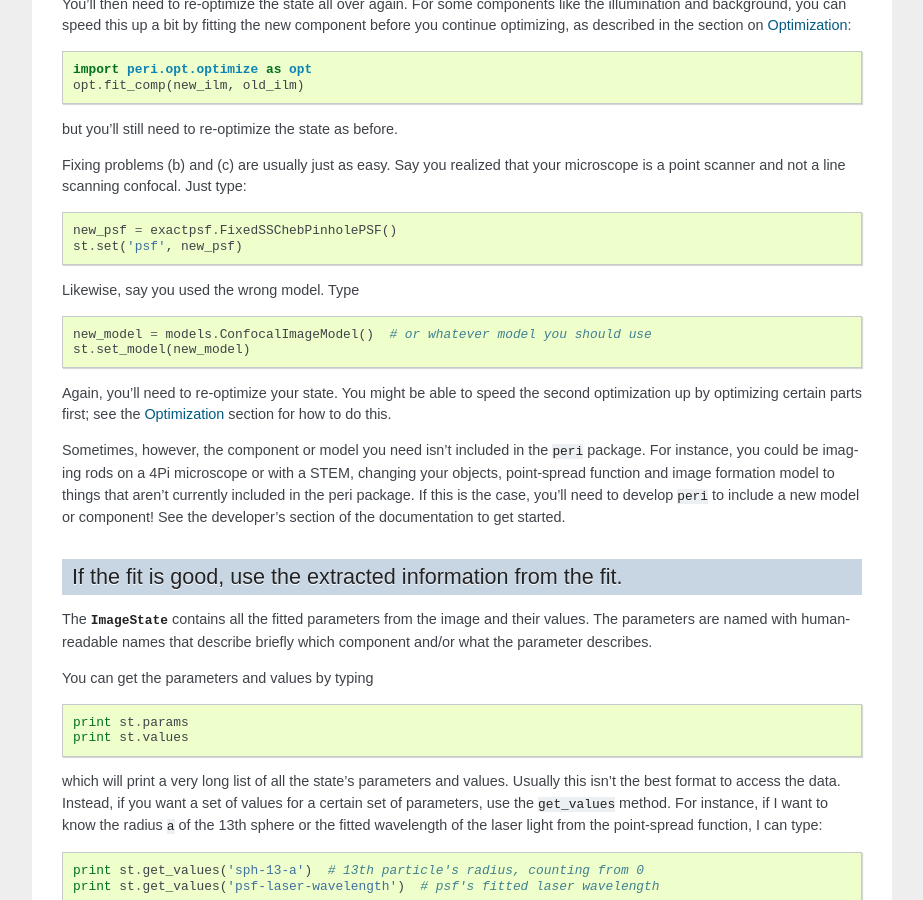
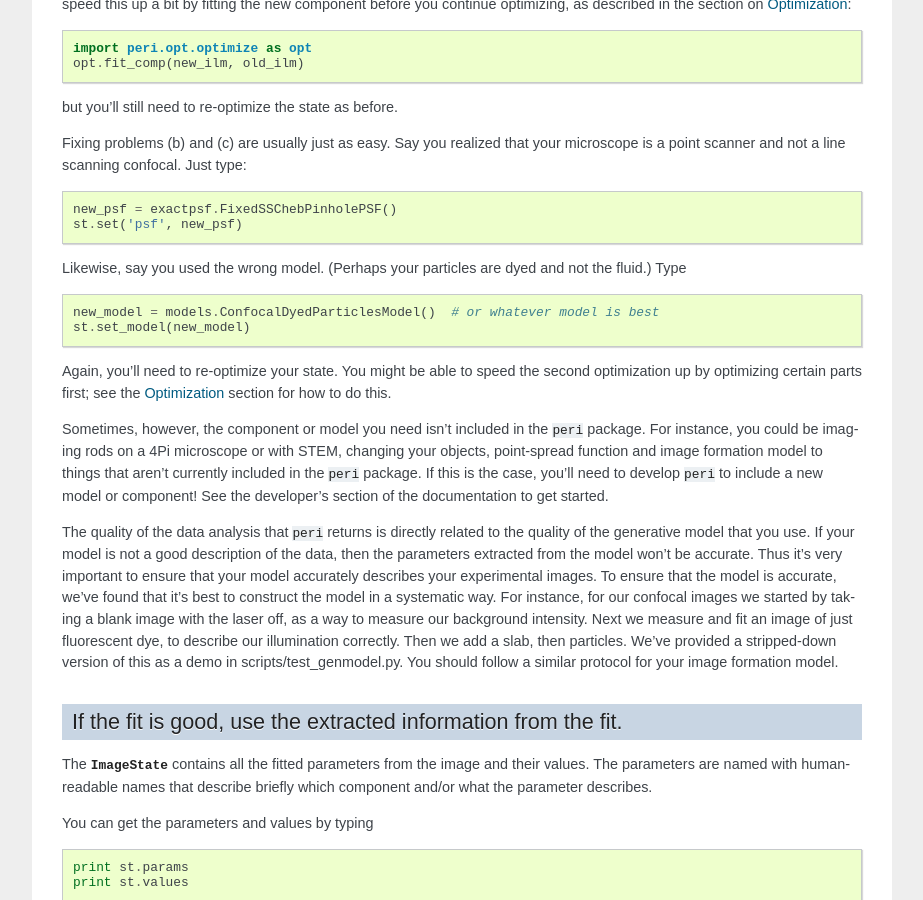
Before and after one commit to peri-source/peri, a Sphinx documentation site: the page built from docs/walkthrough.rst, in a window 1280 px wide and 900 px high, scrolled down 10000 px. Shown: the whole window, without its empty margins (198-1121 px from the left). Built offline with Sphinx 7.4.7, drawn with Linux system fonts in a browser that asks for light colours; some of the changed text lies outside the part shown.

Commit message:
copy-editing + mention of scripts/test_genmodel.py

```diff
--- a/docs/walkthrough.rst
+++ b/docs/walkthrough.rst
@@ -321,10 +321,11 @@ state well enough, you can either re-run the code above again, or run:
 
 For a typical image, ``peri`` needs to fit thousands of parameters in a complex
 landscape, which can take a lot of time. Be patient. Or better yet, leave your
-computer and come back after lunch or tomorrow. If you want to delve into more
-details of the optimization methods, you can read about them in the
-documentation's :doc:`Optimization </optimization>` section, including how
-``peri`` can automatically add missing particles and remove bad ones.
+computer and come back after lunch or tomorrow. If the convenience functions
+don't work well for you or you want to delve into more details of the
+optimization methods, you can read about them in the documentation's
+:doc:`Optimization </optimization>` section, including how ``peri`` can
+automatically add missing particles and remove bad ones.
 
 If the fit is not good, improve the mathematical model.
 -------------------------------------------------------
@@ -428,11 +429,12 @@ your microscope is a point scanner and not a line scanning confocal. Just type:
     new_psf = exactpsf.FixedSSChebPinholePSF()
     st.set('psf', new_psf)
 
-Likewise, say you used the wrong model. Type
+Likewise, say you used the wrong model. (Perhaps your particles are dyed and
+not the fluid.) Type
 
 .. code-block:: python
 
-    new_model = models.ConfocalImageModel()  # or whatever model you should use
+    new_model = models.ConfocalDyedParticlesModel()  # or whatever model is best
     st.set_model(new_model)
 
 Again, you'll need to re-optimize your state. You might be able to speed the
@@ -441,11 +443,23 @@ second optimization up by optimizing certain parts first; see the
 
 Sometimes, however, the component or model you need isn't included in the
 ``peri`` package. For instance, you could be imaging rods on a 4Pi microscope
-or with a STEM, changing your objects, point-spread function and image
-formation model to things that aren't currently included in the peri package.
+or with STEM, changing your objects, point-spread function and image formation
+model to things that aren't currently included in the ``peri`` package.
 If this is the case, you'll need to develop ``peri`` to include a new model or
 component! See the developer's section of the documentation to get started.
 
+The quality of the data analysis that ``peri`` returns is directly related to
+the quality of the generative model that you use. If your model is not a good
+description of the data, then the parameters extracted from the model won't be
+accurate. Thus it's very important to ensure that your model accurately
+describes your experimental images. To ensure that the model is accurate, we've
+found that it's best to construct the model in a systematic way. For instance,
+for our confocal images we started by taking a blank image with the laser off,
+as a way to measure our background intensity. Next we measure and fit an image
+of just fluorescent dye, to describe our illumination correctly. Then we add
+a slab, then particles. We've provided a stripped-down version of this as a
+demo in scripts/test_genmodel.py. You should follow a similar protocol for your
+image formation model.
 
 If the fit is good, use the extracted information from the fit.
 ---------------------------------------------------------------
```
Also changed, not shown: other parts of docs/walkthrough.rst (+1 -1 lines).
